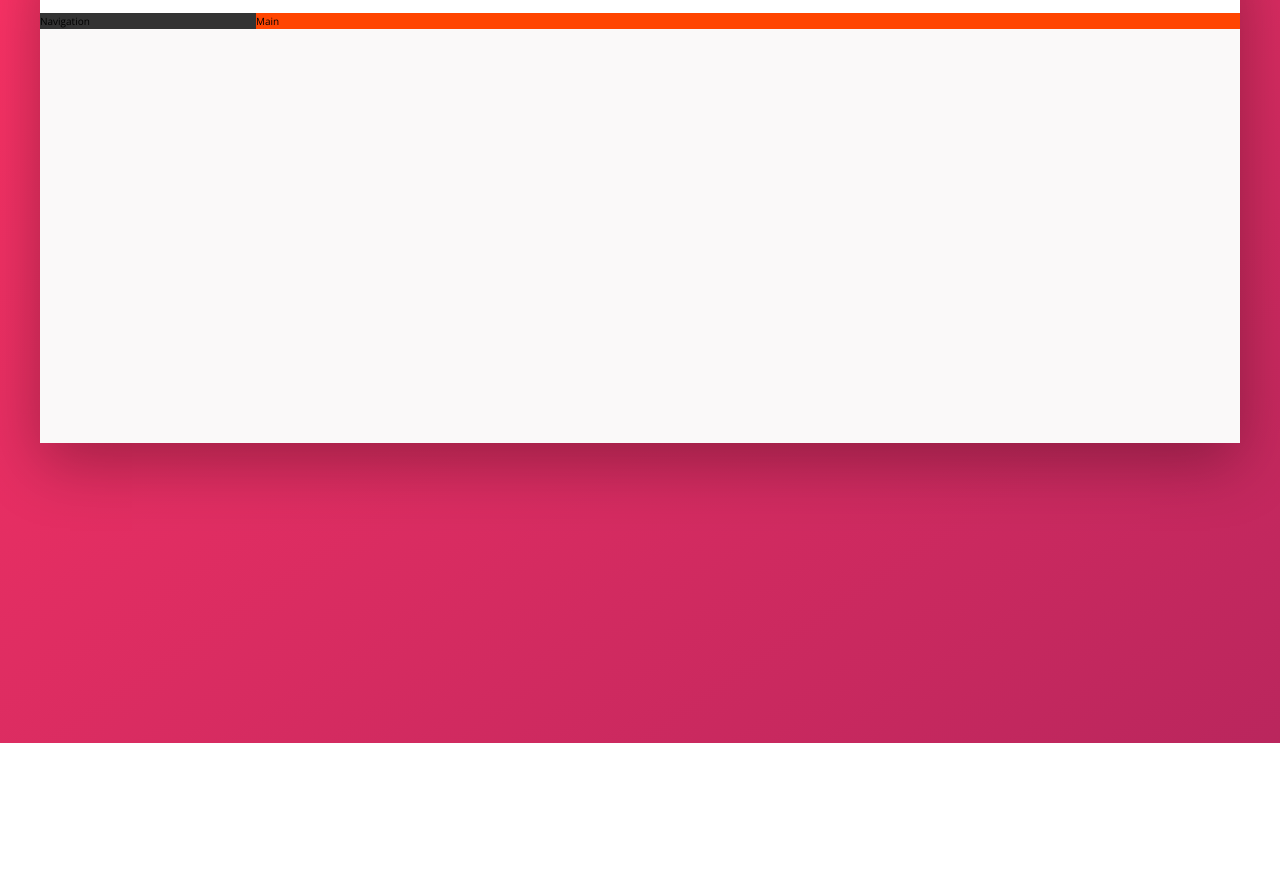
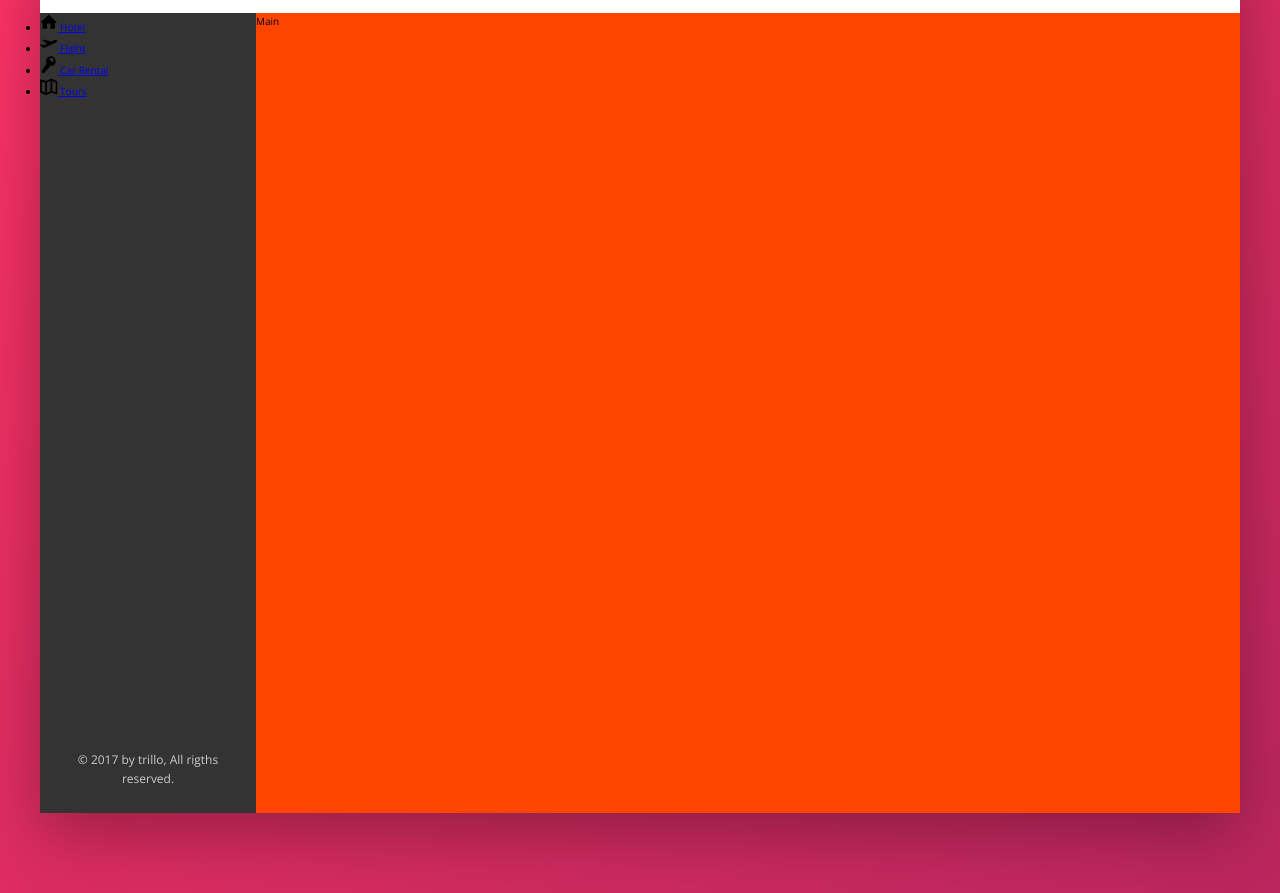
Before and after one commit to SantiagoAlvarze22/Trillo, a website: page index.html in a window 1280 px wide. Shown: the part 137-1030 px from the top of the page. Before the commit the page ends 880 px from the top, so only its background shows below. Drawn offline with nearby package versions, Linux system fonts and the light colour scheme.

Commit message:
sibar navegation svg icon and flexbox positioning

```diff
--- a/index.html
+++ b/index.html
@@ -45,7 +45,44 @@
 
             <div class="content">
                 <nav class="sidebar">
-                    Navigation
+                    <ul class="side-nav">
+                        <li class="side-nav__item">
+                            <a href="#" class="side-nav__link">
+                                <svg class="side-nav__icon">
+                                    <use xlink:href="img/sprite.svg#icon-home"></use>
+                                </svg>
+                                <span>Hotel</span>
+                            </a>
+                        </li>
+                        <li class="side-nav__item">
+                            <a href="#" class="side-nav__link">
+                                <svg class="side-nav__icon">
+                                    <use xlink:href="img/sprite.svg#icon-aircraft-take-off"></use>
+                                </svg>
+                                <span>Flight</span>
+                            </a>
+                        </li>
+                        <li class="side-nav__item">
+                            <a href="#" class="side-nav__link">
+                                <svg class="side-nav__icon">
+                                    <use xlink:href="img/sprite.svg#icon-key"></use>
+                                </svg>
+                                <span>Car Rental</span>
+                            </a>
+                        </li>
+                        <li class="side-nav__item">
+                            <a href="#" class="side-nav__link">
+                                <svg class="side-nav__icon">
+                                    <use xlink:href="img/sprite.svg#icon-map"></use>
+                                </svg>
+                                <span>Tours</span>
+                            </a>
+                        </li>
+                    </ul>
+
+                    <div class="legal">
+                        &copy; 2017 by trillo, All rigths reserved.
+                    </div>
                 </nav>
                 <main class="hotel-view">
                     Main
--- a/sass/_components.scss
+++ b/sass/_components.scss
@@ -54,7 +54,7 @@
     &__icon{
         height: 2rem;
         width: 2rem;
-        fill: var(--color-grey-dark-3);
+        fill: var(--color-grey-dark-3); //to change svg color
     }
 }
 
@@ -86,7 +86,7 @@
     &__icon{
         height: 2.25rem;
         width: 2.25rem;
-        fill: var(--color-grey-dark-2);
+        fill: var(--color-grey-dark-2); //to change svg color
 
     }
 
@@ -113,3 +113,32 @@
     }
 
 }
+
+///////////////////////////////////////////////////////
+//SIDE NAVEGATION
+
+.side-nav{
+
+    &__item{
+
+    }
+
+    &__link{
+
+    }
+
+    &__icon{
+        width: 1.75rem;
+        height: 1.75rem;
+    }
+}
+
+///////////////////////////////////////////////////////
+//LEGAL TEXT
+
+.legal{
+    font-size: 1.2rem;
+    color: var(--color-grey-light-4);
+    text-align: center;
+    padding: 2.5rem;
+}
--- a/sass/_layout.scss
+++ b/sass/_layout.scss
@@ -24,10 +24,14 @@
 .sidebar{
     background-color: var(--color-grey-dark-1);
     flex:0 0 18%;
+    display: flex;
+    flex-direction: column;
+    justify-content: space-between;
 }
 
 .hotel-view{
     background-color: #fff;
     background-color: orangered;
+    height: 80rem;
     flex:1;
 }
```
Also changed, not shown: css/style.css.
